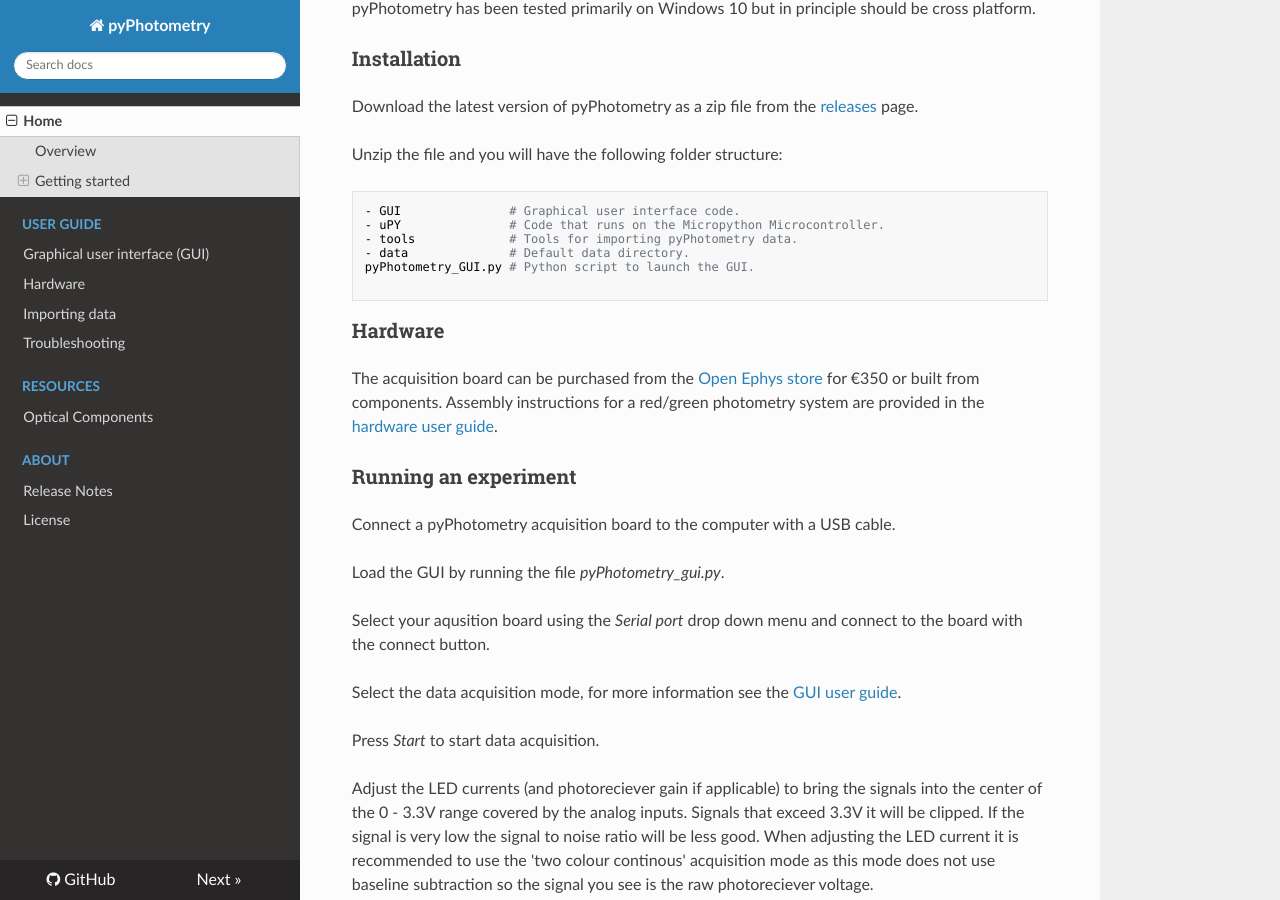
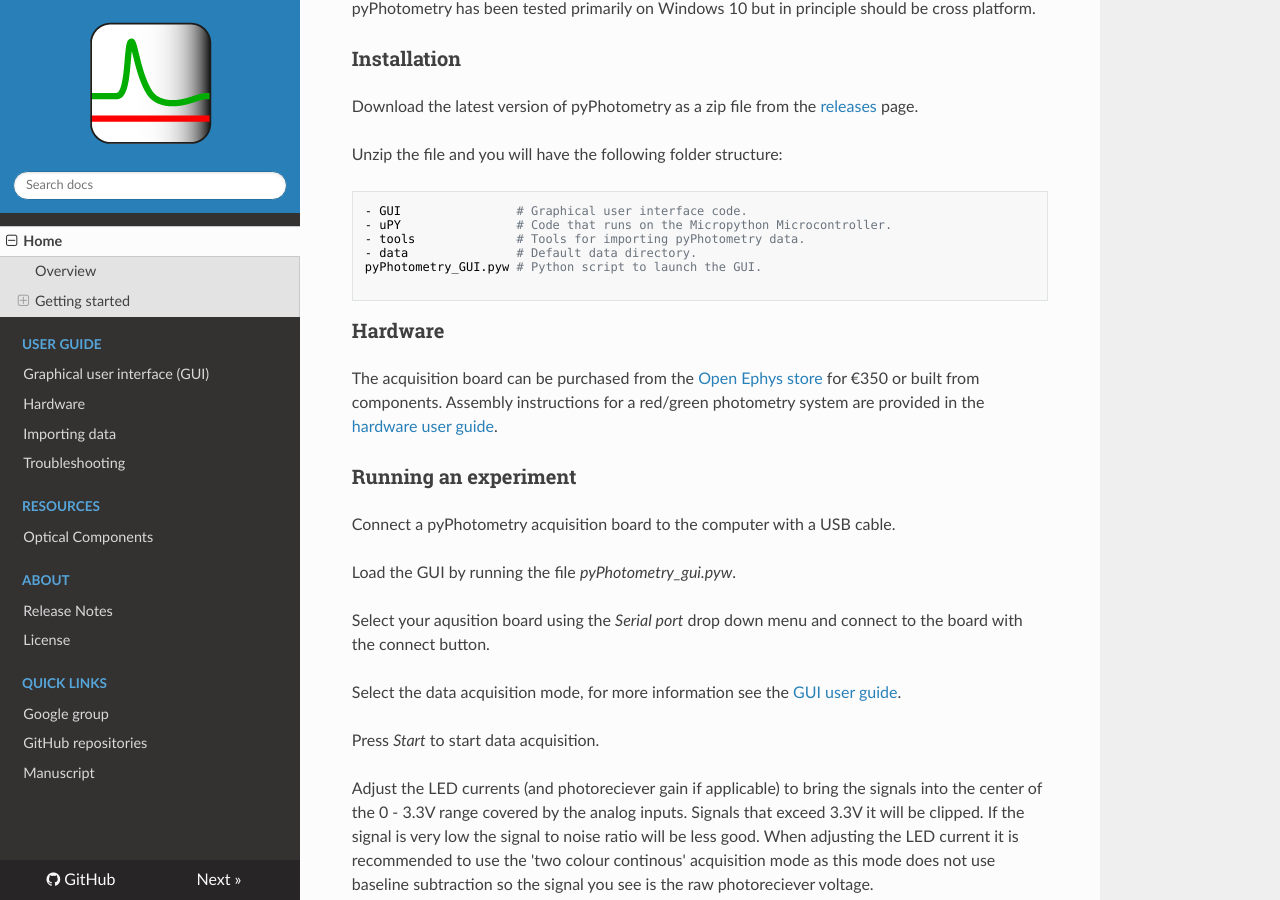
Before and after one commit to pyPhotometry/docs, an MkDocs documentation site: the page built from docs/index.md, in a window 1280 px wide and 900 px high, scrolled down 2041 px. Built offline with MkDocs 1.6.1, drawn with Linux system fonts in a browser that asks for light colours; nearby versions of some CDN libraries; some of the changed text lies outside the part shown.

````diff
--- a/docs/index.md
+++ b/docs/index.md
@@ -54,11 +54,11 @@ Download the latest version of pyPhotometry as a zip file from the [releases](ht
 Unzip the file and you will have the following folder structure:
 
 ```
-- GUI               # Graphical user interface code.
-- uPY               # Code that runs on the Micropython Microcontroller.
-- tools             # Tools for importing pyPhotometry data.
-- data              # Default data directory.
-pyPhotometry_GUI.py # Python script to launch the GUI.
+- GUI                # Graphical user interface code.
+- uPY                # Code that runs on the Micropython Microcontroller.
+- tools              # Tools for importing pyPhotometry data.
+- data               # Default data directory.
+pyPhotometry_GUI.pyw # Python script to launch the GUI.
 
 ```
 
@@ -70,7 +70,7 @@ The acquisition board can be purchased from the [Open Ephys store](http://www.op
 
 Connect a pyPhotometry acquisition board to the computer with a USB cable.
 
-Load the GUI by running the file *pyPhotometry_gui.py*.
+Load the GUI by running the file *pyPhotometry_gui.pyw*.
 
 Select your aqusition board using the *Serial port* drop down menu and connect to the board with the connect button.
 
--- a/mkdocs.yml
+++ b/mkdocs.yml
@@ -5,6 +5,7 @@ site_author: Thomas Akam
 
 theme:
     name: readthedocs
+    logo: logo.png
 
 repo_url: https://github.com/pyPhotometry/docs
 
@@ -22,4 +23,9 @@ nav:
     - Release Notes: about/release-notes.md
     - License: about/license.md
 
-copyright: Copyright &copy; 2018-2020 <a href="/release-notes/">Thomas Akam</a>.
+- Quick Links:
+    - Google group: https://groups.google.com/forum/#!forum/pycontrol
+    - GitHub repositories: https://github.com/pyPhotometry
+    - Manuscript:  https://www.nature.com/articles/s41598-019-39724-y
+
+copyright: Copyright &copy; 2018-2022 <a href="/release-notes/">Thomas Akam</a>.
--- a/requirements.txt
+++ b/requirements.txt
@@ -0,0 +1,2 @@
+mkdocs==1.3.0
+jinja2==3.1.2
````
Also changed, not shown: docs/about/release-notes.md (+12 -0 lines), docs/user-guide/troubleshooting.md (+2 -2 lines), docs/logo.png (added).
